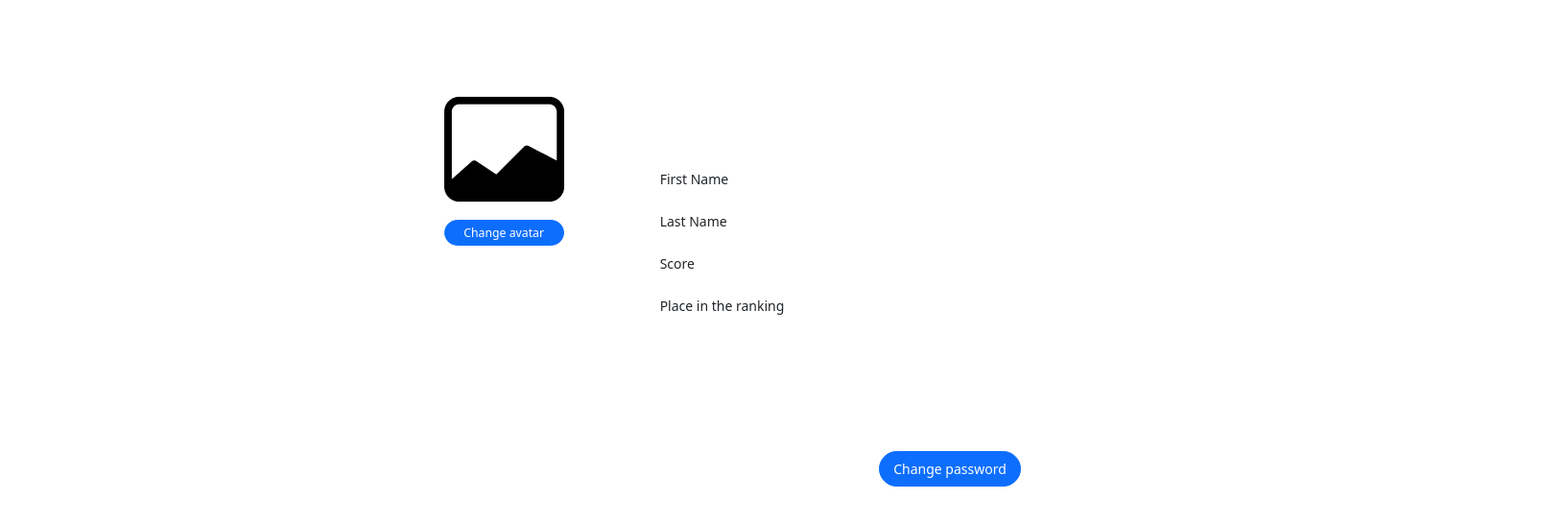
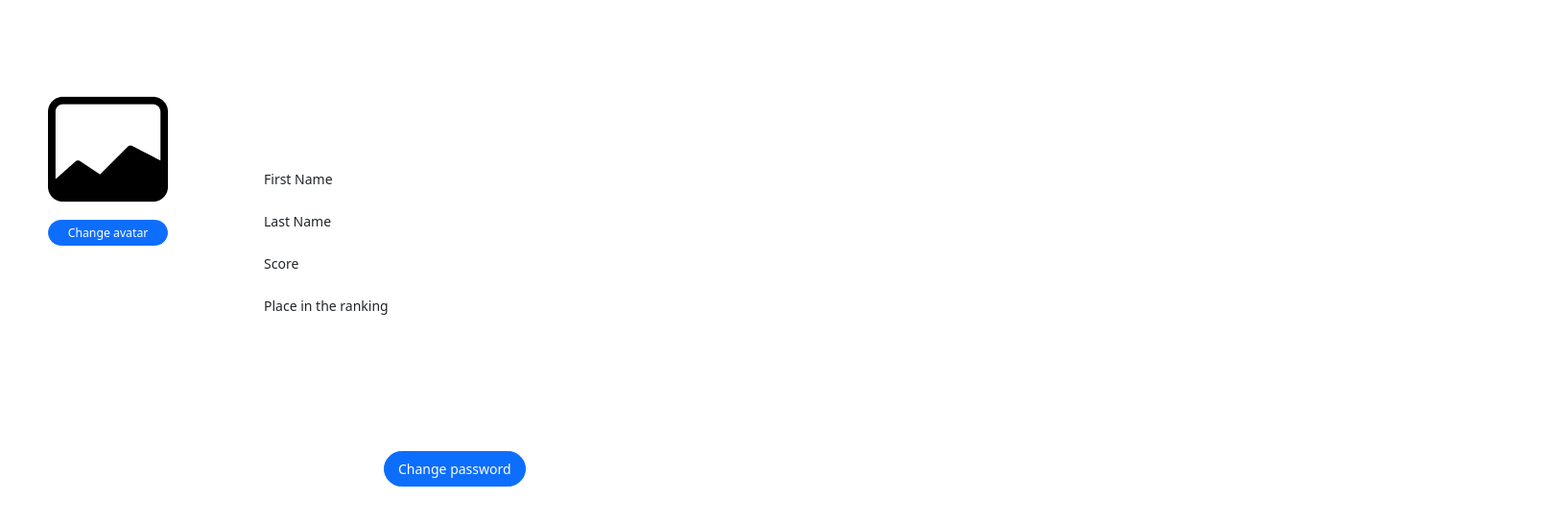
Before and after one commit to Solomii/team-project, a React (Create React App) app: page / in a window 1280 px wide. Shown: the top 546 px of the page at 96% size, 1630 px wide, since content can reach past the window. Built offline with nearby package versions, Linux system fonts and the light colour scheme.

Commit message:
[#22] Add margin-left

```diff
--- a/src/pages/ProfilePage/style.module.scss
+++ b/src/pages/ProfilePage/style.module.scss
@@ -2,8 +2,7 @@
   display: flex;
   justify-content: center;
   flex-direction: column;
-  align-items: center;
-
+  margin-left: 50px;
 }
 
 img {
```
